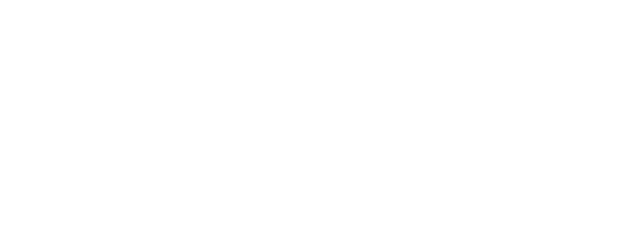
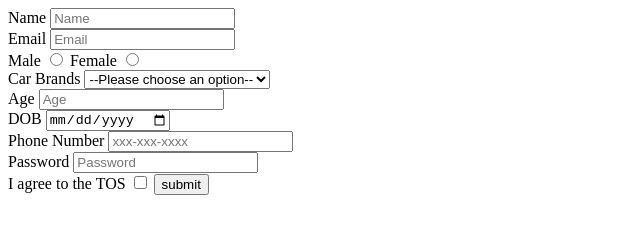
Before and after one commit to acciojob/signup-form-car-mohammadshahzeb0012, a website: page main.html in a window 1280 px wide. Shown: the whole page, without its empty margins (0-640 px from the left). Drawn offline with Linux system fonts and the light colour scheme.

Commit message:
created a submission

```diff
--- a/main.html
+++ b/main.html
@@ -8,6 +8,64 @@
 
 <body>
 	<!-- the entire body must be written by student -->
+
+	<form action="" method="post">
+	<label for="name" >Name</label>
+	<input name="" type="text"	id="name" placeholder="Name" required>
+		<br>
+	<label for="email">Email</label>
+    <input type="email" id="email" placeholder="Email" required	>
+	</br>
+	<label for="gender">Male</label>
+	<input type="radio" name="gender" value="male" required>
+    <label for="gender">Female</label>
+	<input type="radio" name="gender" value="female" required>
+	</br>
+	<label for="cars">Car Brands</label>
+	<select aria-required	id="cars" name="cars">
+  <option value="--Please choose an option--">--Please choose an option--</option>
+  <option value="volvo">Volvo</option>
+  <option value="saab">Saab</option>
+  <option value="mercedes">Mercedes</option>
+  <option value="audi">Audi</option>
+	</select>
+ <br>
+ <label for="age">Age</label>
+<input type="number" id="age" name="age" placeholder="Age" required>
+	</br>
+ <label for="dob">DOB</label>
+<input type="date" id="dob" name="DOB" required>
+</br>
+<label for="tel">Phone Number</label>
+<input type="tel" id="tel" name="Phone Number" placeholder="xxx-xxx-xxxx">
+	</br>
+<label for="password">Password</label>
+<input type="password" id="password"	placeholder="Password" required>
+</br>
+<label for="tos">I agree to the TOS</label>
+<input type="checkbox" id="tos"	required>
+<input type="submit" value="submit">
+
+
+
+
+
+
+
+
+
+
+
+
+
+
+
+
+
+
+
+
+	</form>
     <script type="text/javascript" src="./script.js">
 </script>
 
```
